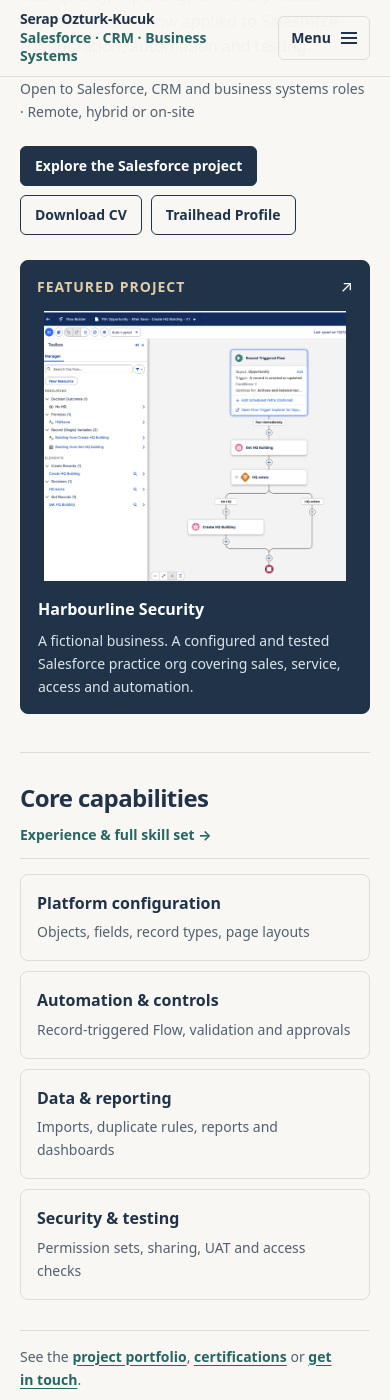
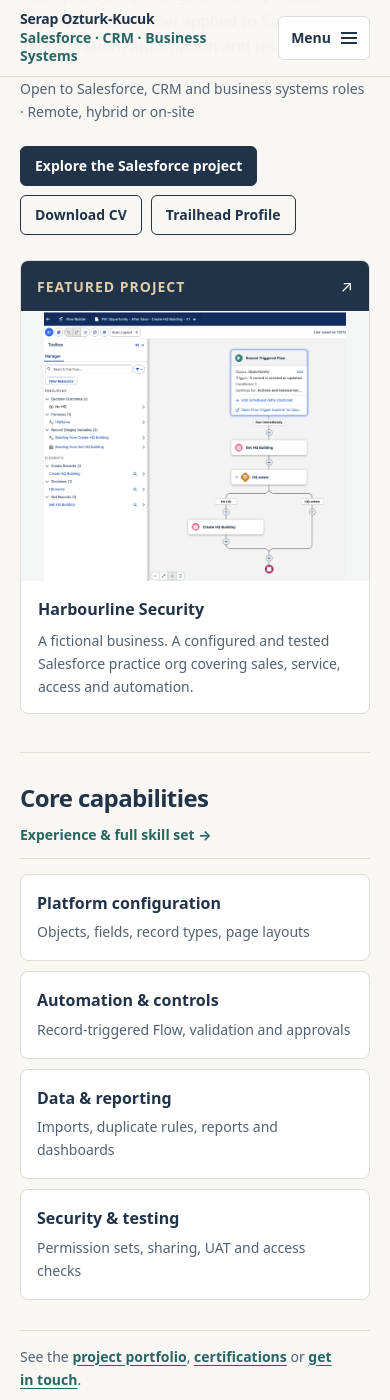
Before and after one commit to serapozturkkucuk/serapozturkkucuk.github.io, a Jekyll site: the page built from index.html, in a window 390 px wide and 1400 px high, scrolled down 418 px. Built offline with Jekyll 4.4.1, drawn with Linux system fonts in a browser that asks for light colours.

Commit message:
Restore previous white card design while preserving alignment and spacing

```diff
--- a/assets/css/style.css
+++ b/assets/css/style.css
@@ -2,7 +2,7 @@
 :root {
   color-scheme:light;
   --page:#F8F7F4;
-  --surface:transparent;
+  --surface:#FFFFFF;
   --ink:#203348;
   --ink-soft:#526170;
   --line:#DDDCD7;
@@ -90,12 +90,6 @@ main.wrap :is(.page-head > p, .experience-story > p, .case > p, .project-intro-f
 .prose {width:100%;max-width:none}
 .card,.contact-cta {border:1px solid var(--line);border-radius:var(--radius);background:var(--surface)}
 .contact-cta {display:grid;align-content:start;gap:13px;padding:20px}
-/* The only two card treatments are outline (transparent) and navy filled. */
-.contact-cta {background:var(--ink);border-color:var(--ink);color:var(--on-navy)}
-.contact-cta p {color:#DCE5EA}
-.contact-cta .btn.primary {background:var(--page);border-color:var(--page);color:var(--ink)}
-.contact-cta .btn.primary:hover {background:#E9F0EC;border-color:#E9F0EC;color:var(--ink)}
-
 .contact-cta .btn {justify-self:start}
 .notice {padding:18px}
 .note-strong {color:var(--teal-ink);font-weight:700}
@@ -109,15 +103,15 @@ main.wrap :is(.page-head > p, .experience-story > p, .case > p, .project-intro-f
 .hero-copy .lede {width:100%;max-width:none;line-height:1.6}
 .home-location {font-size:var(--fs-small)}
 .hero-copy .actions {margin-top:6px}
-.hero-proof {align-self:stretch;display:grid;grid-template-rows:auto minmax(0,1fr) auto;min-width:0;overflow:hidden;border:1px solid var(--ink);border-radius:var(--radius);background:var(--ink);color:var(--on-navy);text-decoration:none}
-.hero-proof:hover {border-color:var(--teal);color:var(--on-navy)}
+.hero-proof {align-self:stretch;display:grid;grid-template-rows:auto minmax(0,1fr) auto;min-width:0;overflow:hidden;border:1px solid var(--line);border-radius:var(--radius);background:var(--surface);color:var(--ink);text-decoration:none}
+.hero-proof:hover {border-color:var(--teal);color:var(--ink)}
 .hero-proof-head {display:flex;justify-content:space-between;align-items:center;gap:10px;background:var(--ink);color:#fff;padding:12px 16px}
 .hero-proof-head .label {color:#E1CCA9}
-.hero-proof-media {min-height:245px;max-height:360px;background:var(--ink);overflow:hidden}
+.hero-proof-media {min-height:245px;max-height:360px;background:#F3F6F5;overflow:hidden}
 .hero-proof-media img {width:100%;height:100%;object-fit:contain;object-position:center}
 .hero-proof-foot {display:grid;gap:6px;padding:15px 17px}
 .hero-proof-foot strong {font-weight:750}
-.hero-proof-foot span {font-size:var(--fs-small);color:#DCE5EA}
+.hero-proof-foot span {font-size:var(--fs-small);color:var(--ink-soft)}
 .home-capabilities {gap:15px}
 .home-skill-grid {display:grid;grid-template-columns:repeat(4,minmax(0,1fr));gap:12px;margin:0;padding:0;list-style:none}
 .home-skill-grid li {display:grid;align-content:start;gap:6px;min-width:0;padding:17px 16px;background:var(--surface);border:1px solid var(--line);border-radius:var(--radius)}
@@ -130,7 +124,7 @@ main.wrap :is(.page-head > p, .experience-story > p, .case > p, .project-intro-f
 .project-gallery,.grid.two {display:grid;grid-template-columns:repeat(auto-fit,minmax(min(100%,310px),1fr));gap:18px;align-items:stretch}
 .project-tile {display:flex;flex-direction:column;min-width:0;overflow:hidden;border:1px solid var(--line);border-radius:var(--radius);background:var(--surface);color:var(--ink);text-decoration:none;transition:border-color .15s}
 .project-tile:hover {color:var(--ink);border-color:var(--teal)}
-.project-tile-media {width:100%;aspect-ratio:16/10;overflow:hidden;background:transparent;border-bottom:1px solid var(--line)}
+.project-tile-media {width:100%;aspect-ratio:16/10;overflow:hidden;background:#F3F6F5;border-bottom:1px solid var(--line)}
 .project-tile-media img {width:100%;height:100%;object-fit:contain;object-position:center}
 .project-tile-body {flex:1;display:grid;align-content:start;gap:10px;padding:18px}
 .project-tile-body p {font-size:var(--fs-small);color:var(--ink-soft)}
@@ -160,7 +154,7 @@ main.wrap :is(.page-head > p, .experience-story > p, .case > p, .project-intro-f
 .experience-intro {gap:20px}
 .experience-story {width:100%;line-height:1.72}
 .experience-value {overflow:hidden;width:100%;border:1px solid var(--line);border-top:2px solid var(--champagne);border-radius:var(--radius);background:var(--surface)}
-.experience-value-heading {display:grid;gap:6px;padding:19px 22px;border-bottom:1px solid var(--line);background:transparent}
+.experience-value-heading {display:grid;gap:6px;padding:19px 22px;background:var(--teal-soft)}
 .experience-value-heading h3 {font-weight:750}
 .experience-value-heading p {color:var(--ink-soft)}
 .value-grid {display:grid;grid-template-columns:repeat(2,minmax(0,1fr));list-style:none;margin:0;padding:0}
@@ -172,12 +166,12 @@ main.wrap :is(.page-head > p, .experience-story > p, .case > p, .project-intro-f
 .skill-table dd,.contact-list dd {margin:0;color:var(--ink-soft);overflow-wrap:anywhere}
 .experience-skills {grid-template-columns:minmax(180px,240px) minmax(0,1fr);gap:0;overflow:hidden;border:1px solid var(--line);border-radius:var(--radius);background:var(--surface)}
 .experience-skills dt,.experience-skills dd {padding:11px 15px;border-bottom:1px solid var(--line)}
-.experience-skills dt {background:transparent;color:var(--teal-ink)}
+.experience-skills dt {background:var(--teal-soft)}
 .experience-skills dt:nth-last-of-type(1),.experience-skills dd:last-child {border-bottom:0}
 .experience-project {display:grid;grid-template-columns:minmax(0,1fr) minmax(0,.8fr);overflow:hidden}
 .experience-project > div {display:grid;justify-items:start;align-content:center;gap:13px;padding:22px}
 .experience-project p {color:var(--ink-soft)}
-.experience-project img {width:100%;height:100%;min-height:210px;object-fit:contain;object-position:center;background:transparent;border-left:1px solid var(--line)}
+.experience-project img {width:100%;height:100%;min-height:210px;object-fit:contain;object-position:center;background:#F3F6F5;border-left:1px solid var(--line)}
 .jobs {display:grid;gap:15px;list-style:none;margin:0;padding:0}
 .jobs > li {display:grid;grid-template-columns:210px minmax(0,1fr);gap:22px;min-width:0;padding:21px;border-left:3px solid var(--teal)}
 .when,.what {display:grid;align-content:start;gap:9px;min-width:0}
@@ -206,7 +200,7 @@ main.wrap :is(.page-head > p, .experience-story > p, .case > p, .project-intro-f
 .showcase-shot {display:grid;grid-template-rows:minmax(0,1fr) auto;min-width:0;overflow:hidden;border:1px solid var(--line);border-radius:var(--radius);background:var(--surface);color:var(--ink);text-decoration:none}
 .showcase-shot:hover {color:var(--ink);border-color:var(--teal)}
 .showcase-shot:first-child {grid-row:span 2}
-.showcase-img {display:block;min-height:150px;overflow:hidden;aspect-ratio:2.2/1;background:transparent}
+.showcase-img {display:block;min-height:150px;overflow:hidden;aspect-ratio:2.2/1;background:#F3F6F5}
 .showcase-shot:first-child .showcase-img {height:100%;aspect-ratio:auto}
 .showcase-img img {width:100%;height:100%;object-fit:contain;object-position:center}
 .showcase-copy {display:grid;gap:5px;padding:12px 14px;border-top:1px solid var(--line)}
@@ -232,7 +226,7 @@ main.wrap :is(.page-head > p, .experience-story > p, .case > p, .project-intro-f
 .stats li:first-child {border-left:0}
 .stats b {font-size:var(--fs-heading);color:var(--ink);line-height:1.2;font-variant-numeric:tabular-nums}
 figure.shot {display:grid;gap:10px;margin:7px 0}
-figure.shot img {width:100%;background:transparent;border:1px solid var(--line);border-radius:var(--radius)}
+figure.shot img {width:100%;background:#fff;border:1px solid var(--line);border-radius:var(--radius)}
 figure.shot.narrow img {max-width:100%}
 figure.shot figcaption {font-size:var(--fs-small);color:var(--ink-soft)}
 .case-opening {font-weight:650;line-height:1.6}
@@ -248,7 +242,7 @@ figure.shot figcaption {font-size:var(--fs-small);color:var(--ink-soft)}
 .test-grid > div {display:grid;gap:6px;padding:16px;border:1px solid var(--line);border-radius:var(--radius);background:var(--surface)}
 .test-grid strong {color:var(--teal-ink)}
 .test-grid span {font-size:var(--fs-small);color:var(--ink-soft)}
-.case-next-step {display:grid;gap:16px;padding:19px;background:transparent;border:1px solid var(--line);border-radius:var(--radius)}
+.case-next-step {display:grid;gap:16px;padding:19px;background:var(--teal-soft);border:1px solid var(--line);border-radius:var(--radius)}
 .case-next-step > div:first-child {display:grid;gap:8px}
 .case-next-step p {color:var(--ink-soft)}
 .case-next-actions {display:flex;flex-wrap:wrap;gap:9px}
@@ -272,7 +266,7 @@ figure.shot figcaption {font-size:var(--fs-small);color:var(--ink-soft)}
   .menu-glyph {width:16px;height:12px;border-top:2px solid currentColor;border-bottom:2px solid currentColor;position:relative}
   .menu-glyph:before {content:"";position:absolute;top:3px;left:0;right:0;border-top:2px solid currentColor}
   .mobile-menu[open] summary {border-color:var(--teal)}
-  .mobile-menu nav {position:absolute;right:0;top:calc(100% + 8px);width:min(280px,calc(100vw - 40px));padding:12px 18px;border:1px solid var(--line);border-radius:var(--radius);background:var(--page);box-shadow:0 8px 22px rgba(32,51,72,.1)}
+  .mobile-menu nav {position:absolute;right:0;top:calc(100% + 8px);width:min(280px,calc(100vw - 40px));padding:12px 18px;border:1px solid var(--line);border-radius:var(--radius);background:var(--surface);box-shadow:0 8px 22px rgba(32,51,72,.1)}
   .mobile-menu .nav-links {display:grid;gap:0}
   .mobile-menu .nav-links a {padding:11px 0;min-height:42px}
   .facts-box {grid-template-columns:minmax(0,1fr)}
```
